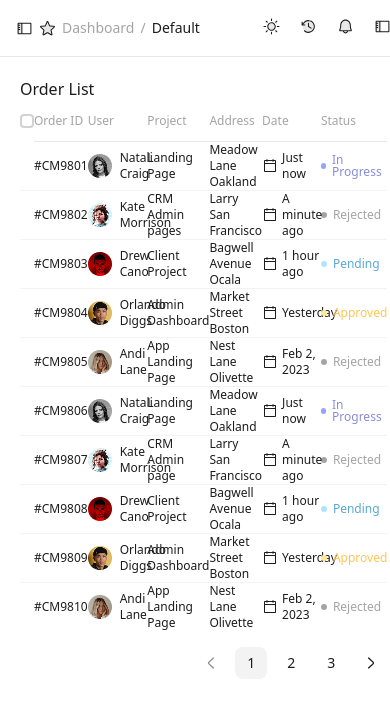
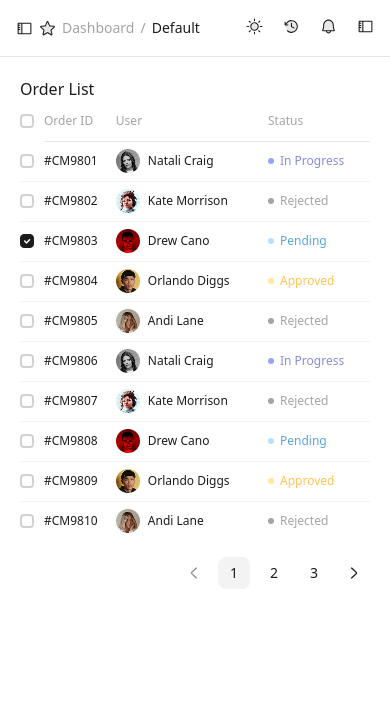
Before and after one commit to arpansaha13/dashboard-ui, a React (Vite) app: page /orders in a window 390 px wide. Shown: the top 708 px of the page. Built offline with nearby package versions, Linux system fonts and the light colour scheme.

Commit message:
style(orders): responsive

```diff
--- a/src/pages/orders.tsx
+++ b/src/pages/orders.tsx
@@ -27,18 +27,18 @@ interface Order {
 }
 
 const columnHeaders = [
-  { name: 'Order ID', key: 'id' },
-  { name: 'User', key: 'user' },
-  { name: 'Project', key: 'project' },
-  { name: 'Address', key: 'address' },
-  { name: 'Date', key: 'date' },
-  { name: 'Status', key: 'status' },
+  { name: 'Order ID', key: 'id', className: '' },
+  { name: 'User', key: 'user', className: '' },
+  { name: 'Project', key: 'project', className: 'hidden md:table-cell' },
+  { name: 'Address', key: 'address', className: 'hidden md:table-cell' },
+  { name: 'Date', key: 'date', className: 'hidden md:table-cell' },
+  { name: 'Status', key: 'status', className: '' },
 ]
 
 const Orders = () => {
   const isDark = useAppSelector(selectIsDark)
 
-  const checked = useSet<string>(['#CM9813']) // for example
+  const checked = useSet<string>(['#CM9803']) // for example
   const [orders] = useState<Order[]>(initialData)
   const [currentPage, setCurrentPage] = useState(1)
   const ROWS_PER_PAGE = 10
@@ -64,14 +64,14 @@ const Orders = () => {
       <Table>
         <THead>
           <TRow>
-            <TCell>
+            <TCell className="w-6">
               <Checkbox
                 checked={checked.size === orders.length}
                 onChange={handleToggleAll}
               />
             </TCell>
             {columnHeaders.map(header => (
-              <TCell key={header.key} isHeader className="capitalize">
+              <TCell key={header.key} isHeader className={header.className}>
                 {header.name}
               </TCell>
             ))}
@@ -89,7 +89,7 @@ const Orders = () => {
                   }}
                   className={classNames(
                     !checked.has(order.id) &&
-                      'opacity-0 transition-opacity group-hover:opacity-100',
+                      'lg:opacity-0 lg:transition-opacity lg:group-hover:opacity-100',
                   )}
                 />
               </TCell>
@@ -100,9 +100,9 @@ const Orders = () => {
                   {order.user}
                 </div>
               </TCell>
-              <TCell>{order.project}</TCell>
-              <TCell>{order.address}</TCell>
-              <TCell>
+              <TCell className="hidden md:table-cell">{order.project}</TCell>
+              <TCell className="hidden md:table-cell">{order.address}</TCell>
+              <TCell className="hidden md:table-cell">
                 <div className="flex items-center gap-1">
                   <img
                     src={
```
